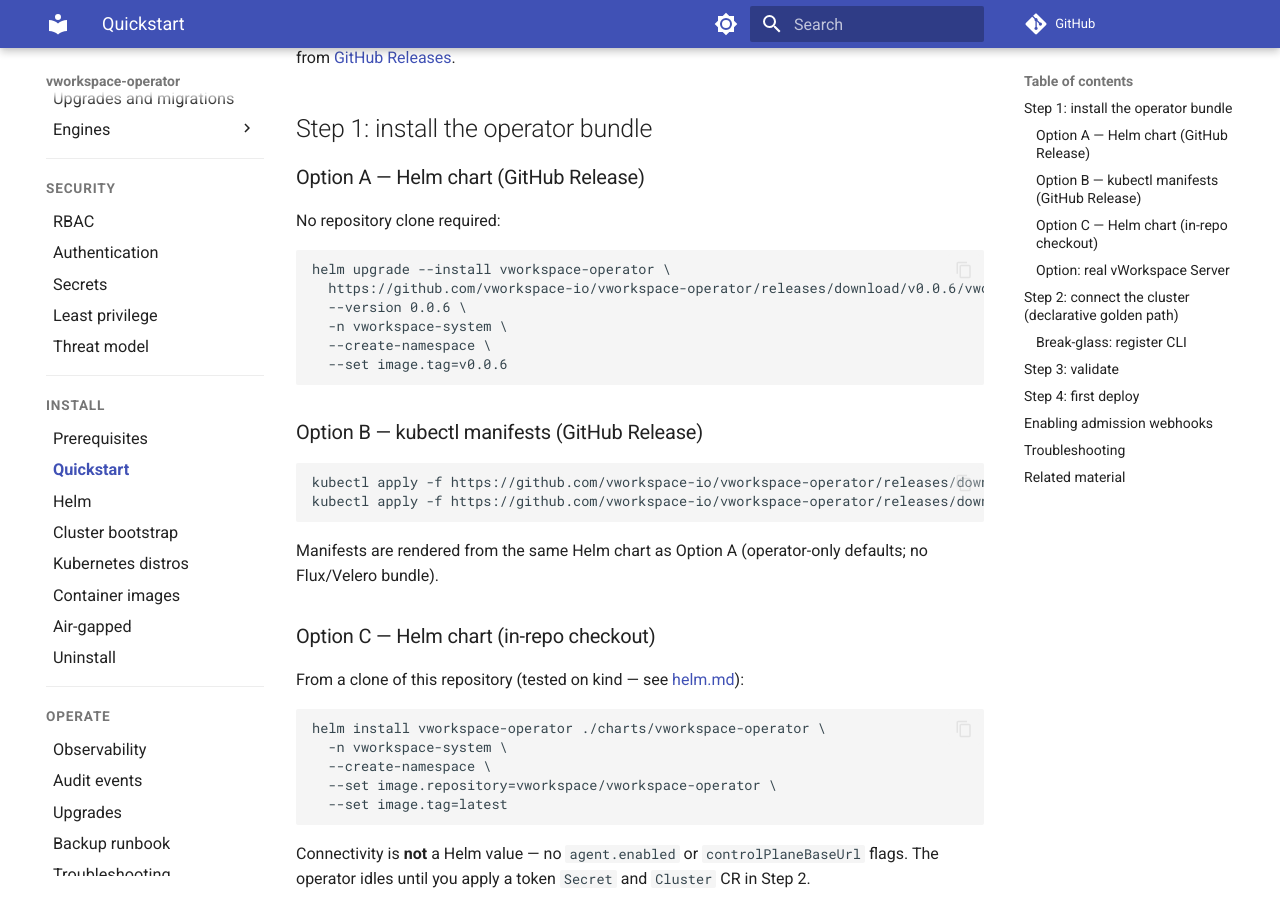
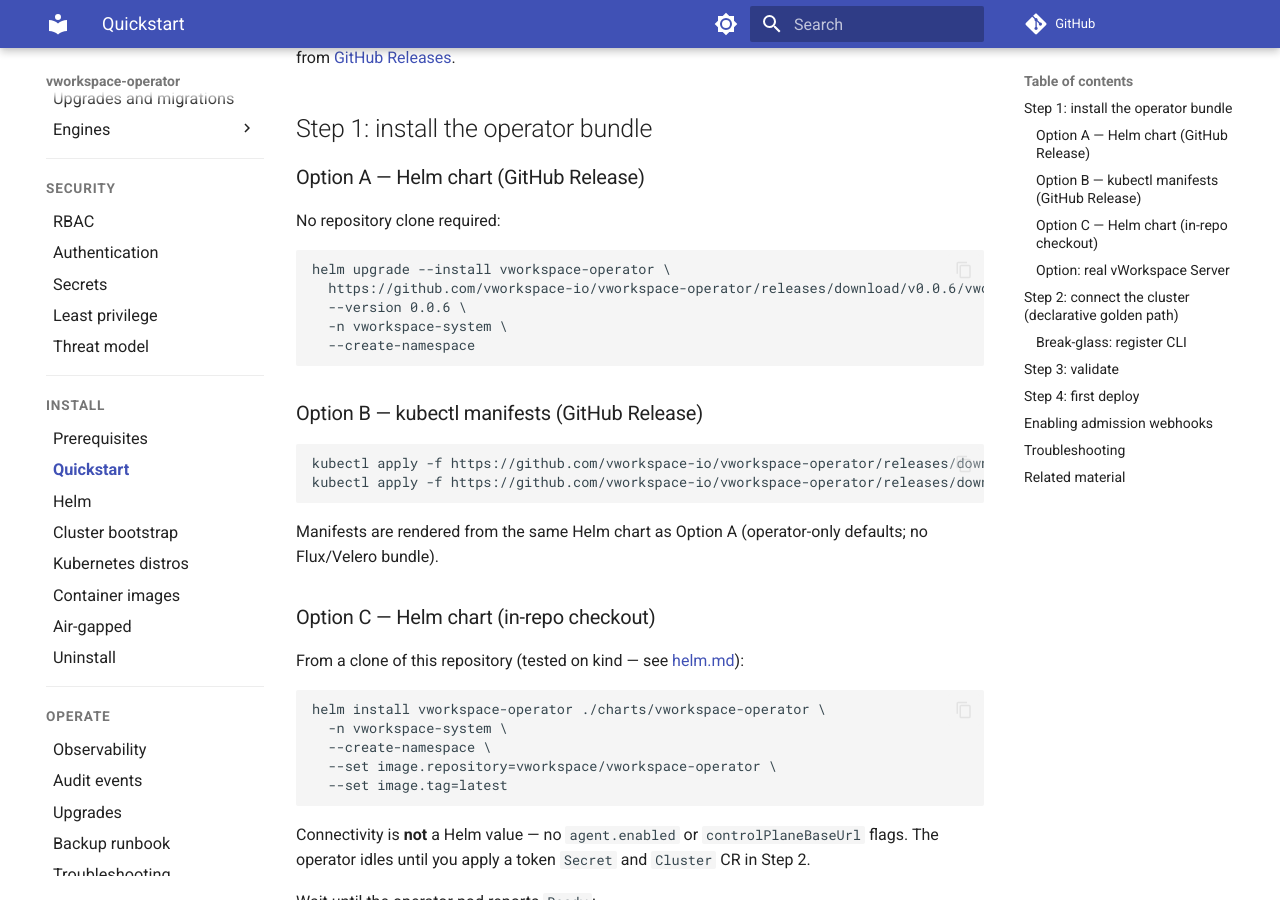
Before and after one commit to vworkspace-io/vworkspace-operator, an MkDocs documentation site: the page built from docs/install/quickstart.md, in a window 1280 px wide and 900 px high, scrolled down 387 px. Built offline with MkDocs 1.6.1 and Material for MkDocs 9.7.7, drawn with Linux system fonts in a browser that asks for light colours; comment, search, counter and statistics services are not loaded.

Commit message:
fix(release): default packaged chart image.tag to release version
Patch values.yaml during package-release so the published Helm chart
ships with the v-prefixed Docker tag; align install docs accordingly.

````diff
--- a/docs/install/quickstart.md
+++ b/docs/install/quickstart.md
@@ -20,8 +20,7 @@ helm upgrade --install vworkspace-operator \
   https://github.com/vworkspace-io/vworkspace-operator/releases/download/v0.0.6/vworkspace-operator-0.0.6.tgz \
   --version 0.0.6 \
   -n vworkspace-system \
-  --create-namespace \
-  --set image.tag=v0.0.6
+  --create-namespace
 ```
 
 ### Option B — kubectl manifests (GitHub Release)
````
Also changed, not shown: docs/development/release-process.md (+1 -1 lines), docs/install/helm.md (+1 -2 lines), 1 other file.
